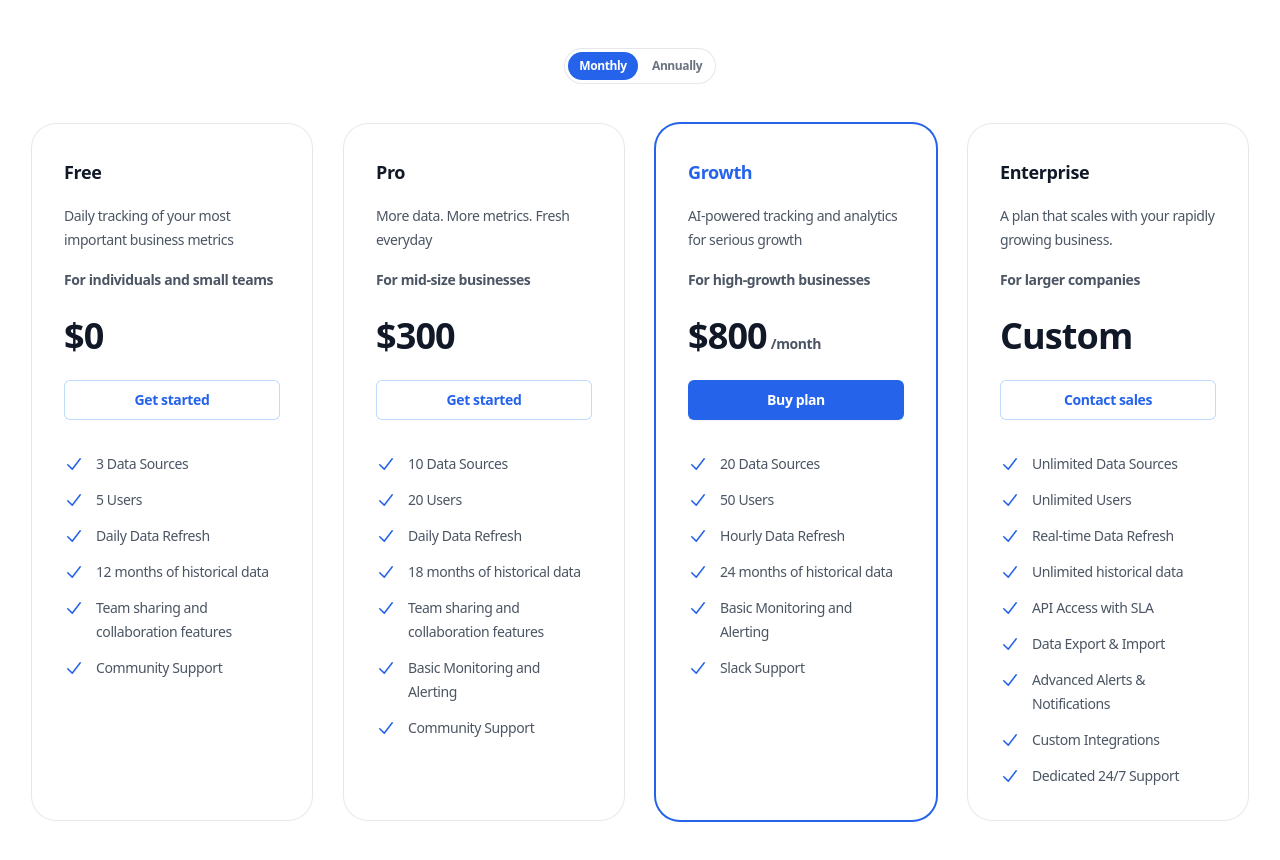
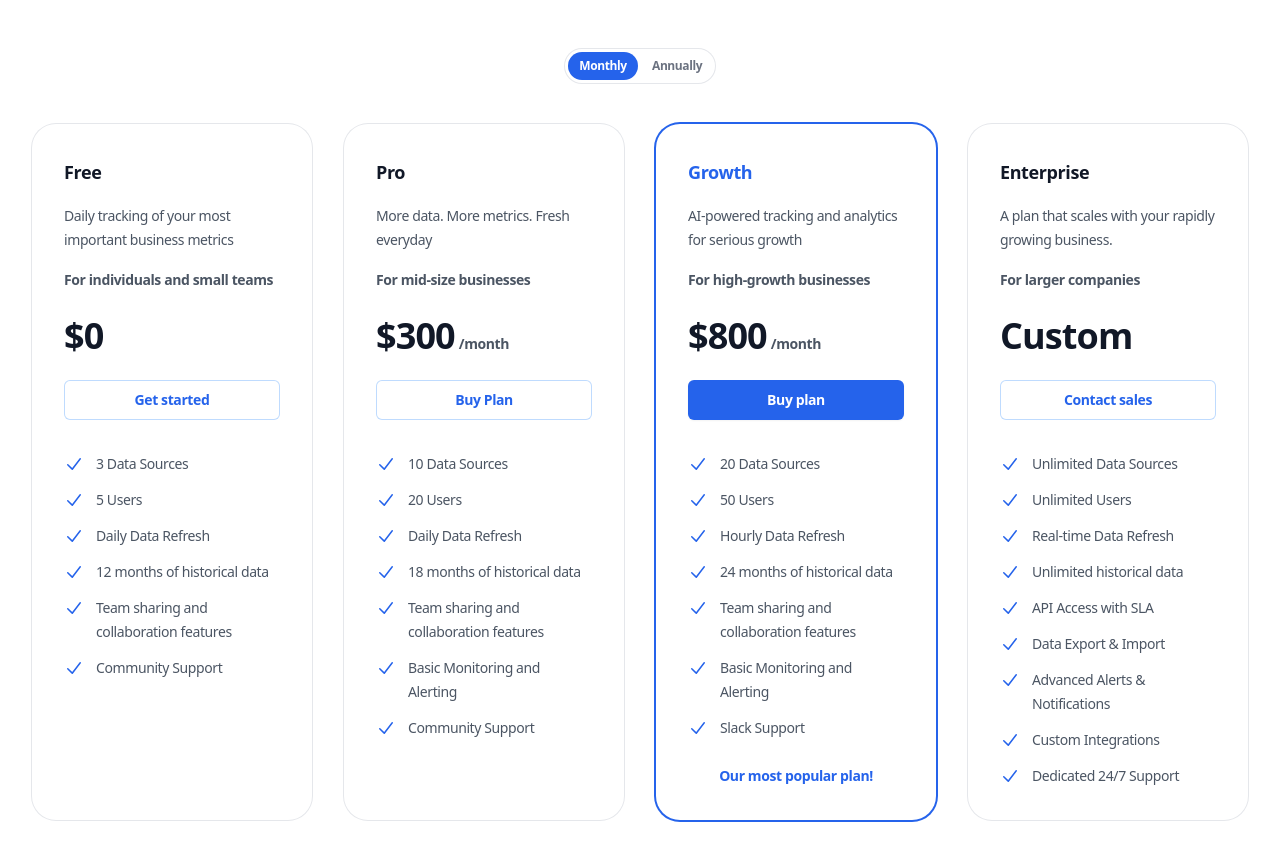
Before and after one commit to StructuredLabs/st-landing, a Next.js app: page /pricing in a window 1280 px wide. Shown: the part 400-1260 px from the top of the page. Built offline with nearby package versions, Linux system fonts and the light colour scheme.

Commit message:
refactor(pricing): fix pro and growth pricing nits

```diff
--- a/components/pricing/index.tsx
+++ b/components/pricing/index.tsx
@@ -54,7 +54,7 @@ const pricing = {
         'Community Support',
       ],
       mostPopular: false,
-      buttonText: 'Get started',
+      buttonText: 'Buy Plan',
     },
     {
       name: 'Growth',
@@ -68,6 +68,7 @@ const pricing = {
         '50 Users',
         'Hourly Data Refresh',
         '24 months of historical data',
+        'Team sharing and collaboration features',
         'Basic Monitoring and Alerting',
         'Slack Support',
       ],
@@ -187,7 +188,7 @@ export default function Pricing() {
                 key={tier.id}
                 className={classNames(
                   tier.mostPopular ? 'ring-2 ring-blue-600' : 'ring-1 ring-gray-200',
-                  'rounded-3xl p-8',
+                  'rounded-3xl p-8 flex flex-col h-full',
                 )}
               >
                 <h2
@@ -204,7 +205,7 @@ export default function Pricing() {
                 <p className="mt-6 flex items-baseline gap-x-1">
                   {/* @ts-ignore */}
                   <span className="text-4xl font-bold tracking-tight text-gray-900">{tier.price[frequency.value]}</span>
-                  {tier.name === 'Growth' && (
+                  {(tier.name === 'Pro' || tier.name === 'Growth') && (
                     <span className="text-sm font-semibold leading-6 text-gray-600">{frequency.priceSuffix}</span>
                   )}
                 </p>
@@ -228,6 +229,11 @@ export default function Pricing() {
                     </li>
                   ))}
                 </ul>
+                {tier.name === 'Growth' && (
+                  <p className="mt-auto pt-6 text-sm font-semibold leading-6 text-blue-600 text-center">
+                    Our most popular plan!
+                  </p>
+                )}
               </div>
             ))}
           </div>
```
Lines whose indentation alone changed are shown as unchanged.
